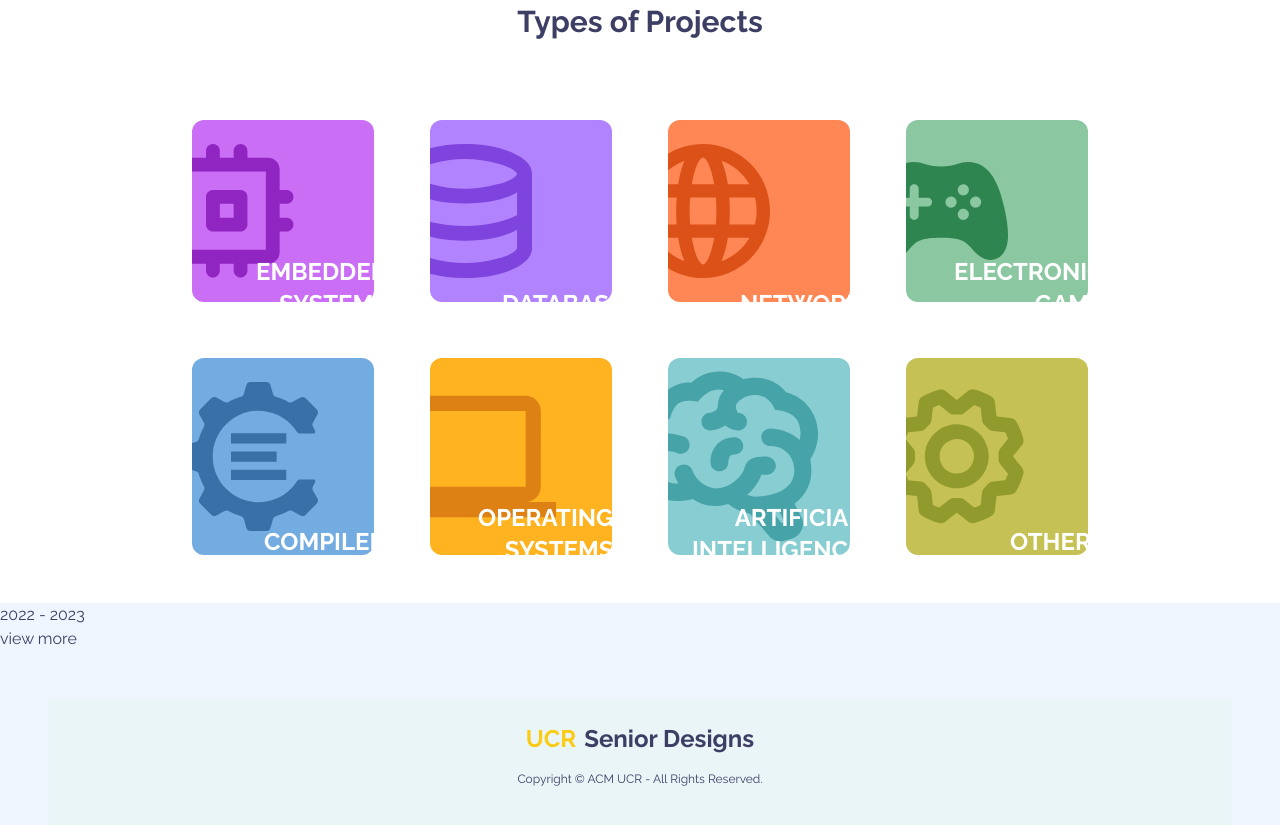
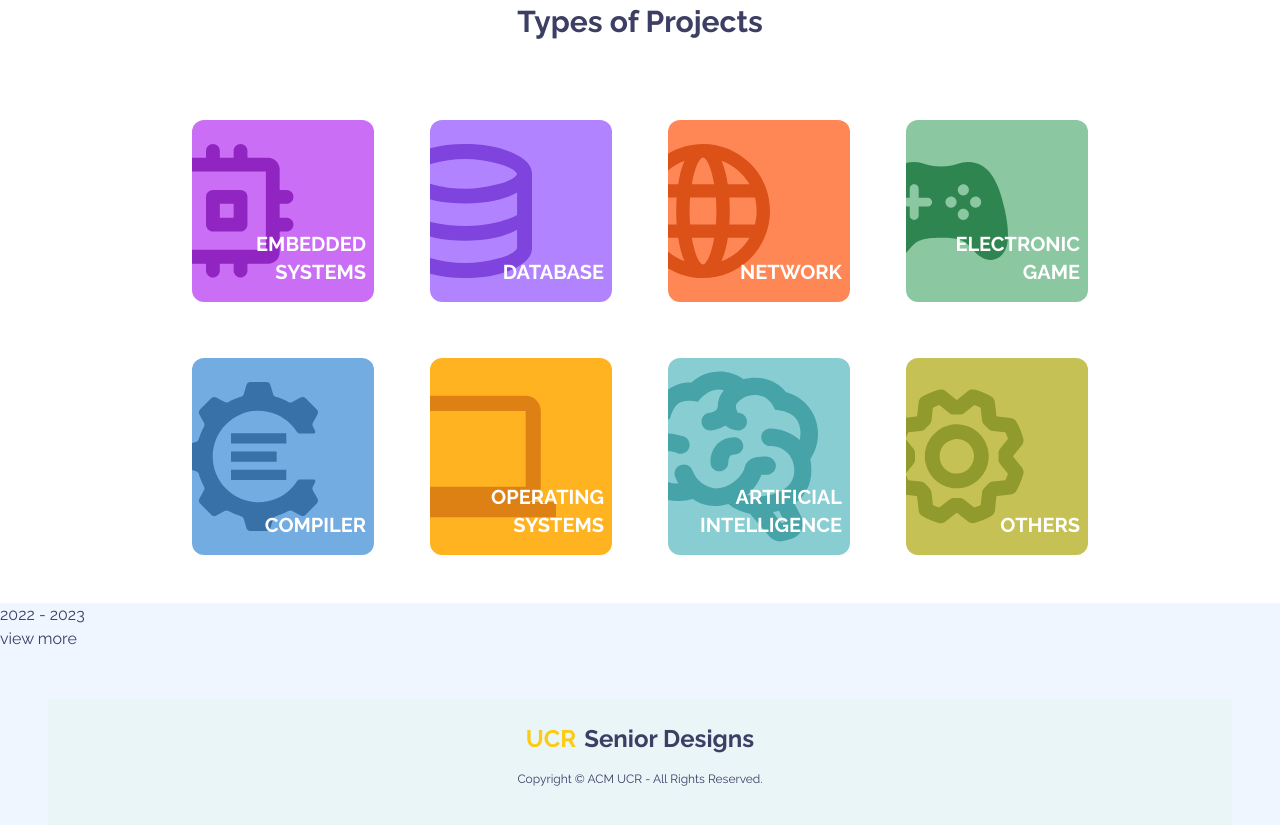
Before and after one commit to acm-ucr/senior-design-website, a Next.js app: page / in a window 1280 px wide. Shown: the part 1420-2245 px from the top of the page. Built offline with nearby package versions, Linux system fonts and the light colour scheme.

Commit message:
Kevinloritsch/projectTypesError

```diff
--- a/src/components/landing/ProjectType.jsx
+++ b/src/components/landing/ProjectType.jsx
@@ -15,10 +15,10 @@ const ProjectTypes = () => {
       <p className="text-senior-purple-100 text-center font-bold text-3xl pt-10 pb-16">
         Types of Projects
       </p>
-      <div className="grid grid-cols-2 md:grid-cols-4 gap-14 px-20 md:px-48">
+      <div className="grid lg:grid-cols-4 md:grid-cols-2 gap-14 px-20 md:px-48">
         <Link
           href="/projects"
-          className="bg-projects-emb-100 rounded-xl overflow-hidden flex p-4"
+          className="bg-projects-emb-100 rounded-xl relative overflow-hidden flex p-4"
         >
           <Image
             src={emblogo.src}
@@ -27,7 +27,7 @@ const ProjectTypes = () => {
             alt="emblogo"
             className="-ml-8 md:-ml-14"
           />
-          <p className="text-white text-xs md:text-2xl font-bold text-right absolute -ml-1 mt-8 md:ml-10 md:mt-28">
+          <p className="text-white text-xl font-bold text-right mr-2 absolute inset-x-0 bottom-0">
             EMBEDDED
             <br />
             SYSTEMS
@@ -35,7 +35,7 @@ const ProjectTypes = () => {
         </Link>
         <Link
           href="/projects"
-          className="bg-projects-database-100 rounded-xl overflow-hidden flex p-4"
+          className="bg-projects-database-100 rounded-xl relative overflow-hidden flex p-4"
         >
           <Image
             src={databaselogo.src}
@@ -44,13 +44,13 @@ const ProjectTypes = () => {
             alt="databaselogo"
             className="-ml-8 md:-ml-14"
           />
-          <p className="text-white text-xs md:text-2xl font-bold text-right absolute mt-12 md:ml-12 md:mt-36">
+          <p className="text-white text-xl font-bold text-right mr-2 absolute inset-x-0 bottom-0">
             DATABASE
           </p>
         </Link>
         <Link
           href="/projects"
-          className="bg-projects-network-100 rounded-xl overflow-hidden flex p-4"
+          className="bg-projects-network-100 rounded-xl relative overflow-hidden flex p-4"
         >
           <Image
             src={networklogo.src}
@@ -59,13 +59,13 @@ const ProjectTypes = () => {
             alt="networklogo"
             className="-ml-8 md:-ml-14"
           />
-          <p className="text-white text-xs md:text-2xl font-bold text-right absolute mt-12 md:ml-12 md:mt-36">
+          <p className="text-white text-xl font-bold text-right mr-2 absolute inset-x-0 bottom-0">
             NETWORK
           </p>
         </Link>
         <Link
           href="/projects"
-          className="bg-projects-game-100 rounded-xl overflow-hidden flex p-4"
+          className="bg-projects-game-100 rounded-xl relative overflow-hidden flex p-4"
         >
           <Image
             src={electroniclogo.src}
@@ -74,7 +74,7 @@ const ProjectTypes = () => {
             alt="electroniclogo"
             className="-ml-6 md:-ml-14"
           />
-          <p className="text-white text-xs md:text-2xl font-bold text-right absolute -ml-3 mt-8 md:ml-6 md:mt-28">
+          <p className="text-white text-xl font-bold text-right mr-2 absolute inset-x-0 bottom-0">
             ELECTRONIC
             <br />
             GAME
@@ -82,7 +82,7 @@ const ProjectTypes = () => {
         </Link>
         <Link
           href="/projects"
-          className="bg-projects-compiler-100 rounded-xl overflow-hidden flex p-4"
+          className="bg-projects-compiler-100 rounded-xl relative overflow-hidden flex p-4"
         >
           <Image
             src={compilerlogo.src}
@@ -91,13 +91,13 @@ const ProjectTypes = () => {
             alt="compilerlogo"
             className="-ml-6 md:-ml-8"
           />
-          <p className="text-white text-xs md:text-2xl font-bold text-right absolute mt-14 md:ml-12 md:mt-36">
+          <p className="text-white text-xl font-bold text-right mr-2 absolute inset-x-0 bottom-0">
             COMPILER
           </p>
         </Link>
         <Link
           href="/projects"
-          className="bg-projects-operating-100 rounded-xl overflow-hidden flex"
+          className="bg-projects-operating-100 rounded-xl relative overflow-hidden flex"
         >
           <Image
             src={oslogo.src}
@@ -106,7 +106,7 @@ const ProjectTypes = () => {
             alt="oslogo"
             className="-ml-6 md:-ml-14"
           />
-          <p className="text-white text-xs md:text-2xl font-bold text-right absolute ml-3 mt-14 md:ml-12 md:mt-36">
+          <p className="text-white text-xl font-bold text-right mr-2 absolute inset-x-0 bottom-0">
             OPERATING
             <br />
             SYSTEMS
@@ -114,7 +114,7 @@ const ProjectTypes = () => {
         </Link>
         <Link
           href="/projects"
-          className="bg-projects-ai-100 rounded-xl overflow-hidden flex"
+          className="bg-projects-ai-100 rounded-xl relative overflow-hidden flex"
         >
           <Image
             src={ailogo.src}
@@ -123,7 +123,7 @@ const ProjectTypes = () => {
             alt="ailogo"
             className="-ml-6 md:-ml-8"
           />
-          <p className="text-white text-xs md:text-2xl font-bold text-right absolute mt-12 md:ml-6 md:mt-36">
+          <p className="text-white text-xl font-bold text-right mr-2 absolute inset-x-0 bottom-0">
             ARTIFICIAL
             <br />
             INTELLIGENCE
@@ -131,7 +131,7 @@ const ProjectTypes = () => {
         </Link>
         <Link
           href="/projects"
-          className="bg-projects-others-100 rounded-xl overflow-hidden flex p-4"
+          className="bg-projects-others-100 rounded-xl relative overflow-hidden flex p-4"
         >
           <Image
             src={otherslogo.src}
@@ -140,7 +140,7 @@ const ProjectTypes = () => {
             alt="otherslogo"
             className="-ml-6 md:-ml-10"
           />
-          <p className="text-white text-xs md:text-2xl font-bold text-right absolute ml-4 mt-12 md:ml-20 md:mt-36">
+          <p className="text-white text-xl font-bold text-right mr-2 absolute inset-x-0 bottom-0">
             OTHERS
           </p>
         </Link>
```
